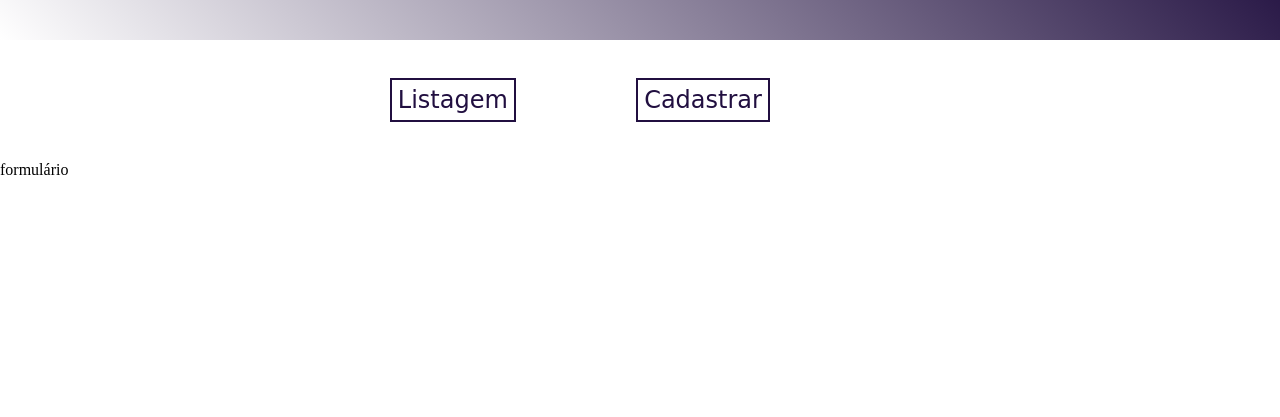
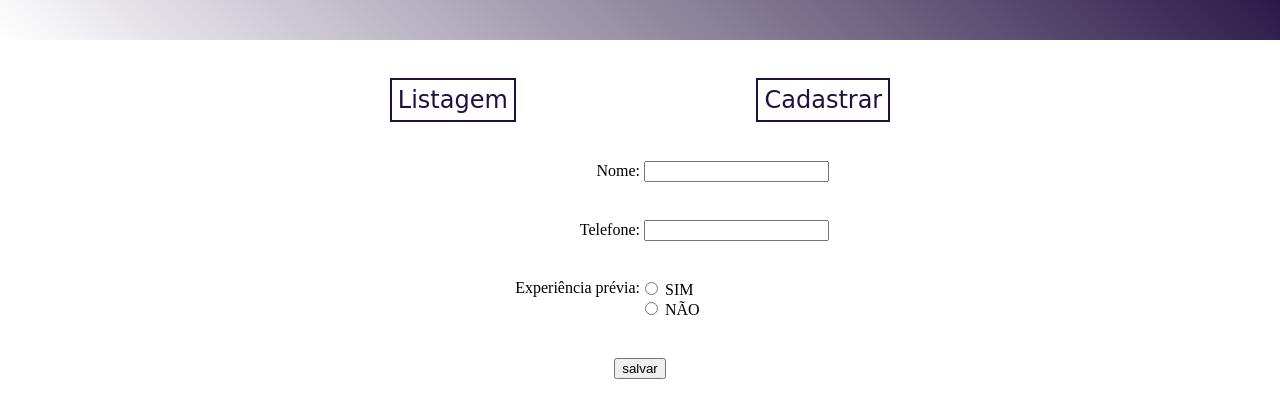
Before and after one commit to zoreiaCardoso/Projeto-Guiado, a plain HTML site: page form.html in a window 1280 px wide. Shown: the part 117-534 px from the top of the page. Drawn offline with Linux system fonts and the light colour scheme.

Commit message:
commit final do exemplo do professor

```diff
--- /dev/null
+++ b/Assets/css/form.css
@@ -0,0 +1,17 @@
+.form {
+    display: flex;
+    flex-direction: column;
+    align-items: center;
+    justify-content: center;
+}
+.form div{
+    width: 100%;
+}
+.form .big-label{
+    width: 50%;
+    display: inline-block;
+    text-align: right;
+}
+.form .form-line {
+    margin-bottom: 3%;
+}
--- a/form.html
+++ b/form.html
@@ -3,7 +3,10 @@
 
 <head>
     <title>Meu primeiro projeto</title>
+    <meta name="viewport" content="width=device-width, initial-scale=1.0">
     <link rel="stylesheet" href="./Assets/css/style.css">
+    <link rel="stylesheet" href="./Assets/css/form.css">
+
 </head>
 
 <body>
@@ -14,12 +17,36 @@
         <a href="./index.html">
             Listagem
         </a>
-        <a href="./form.html">
+        <a href="./form.html" style="margin-left: 10%; margin-right: 0;">
             Cadastrar
         </a>
     </div>
     <section class="corpo">
-        formulário
+       <form class="form">
+            <div  class="form-line">
+                <label class="big-label" for="name">Nome:</label>
+                <input name="name" id="name" required type="text"/>
+            </div>
+            <div class="form-line">
+                <label class="big-label"for="phone">Telefone:</label>
+                <input name="phone" id="phone" required type="tel"/>
+            </div>
+            <div style="display: flex;" class="form-line">
+
+                <label class="big-label">Experiência prévia:</label>
+
+                <div style="display: inline-block; width: 50%;">
+                    <input type="radio" name="xp" id="xp-yes"/><label for="xp-yes">
+                        SIM
+                    </label>
+                    <br/>
+                    <input type="radio" name="xp" id="xp-no"/><label for="xp-no">
+                        NÃO
+                    </label>
+                </div>
+            </div>
+            <input type="submit" name="botão" id="botão" value="salvar"/>
+       </form>
     </section>
 </body>
 
```
Also changed, not shown: index.html (+2 -1 lines).
